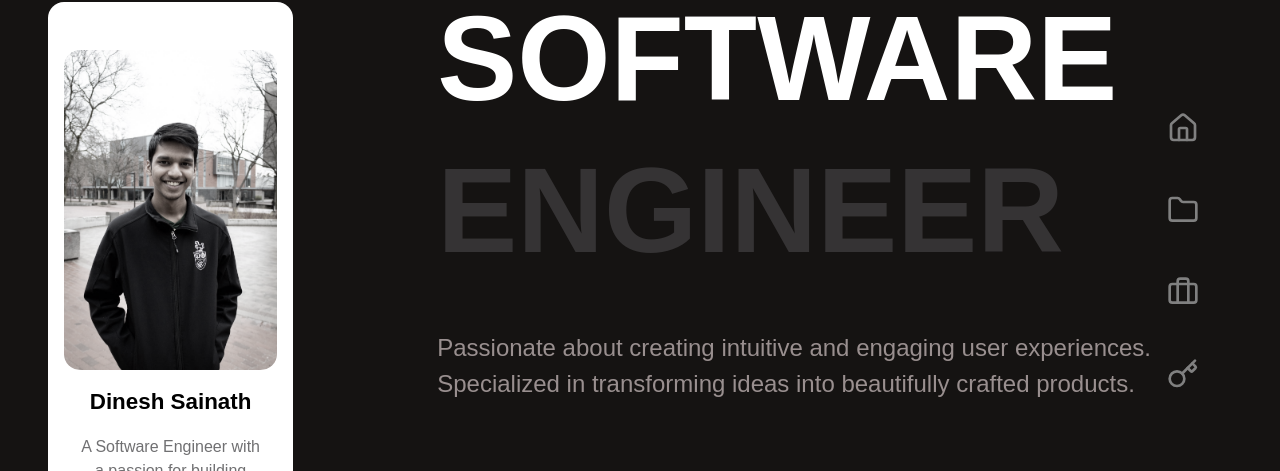
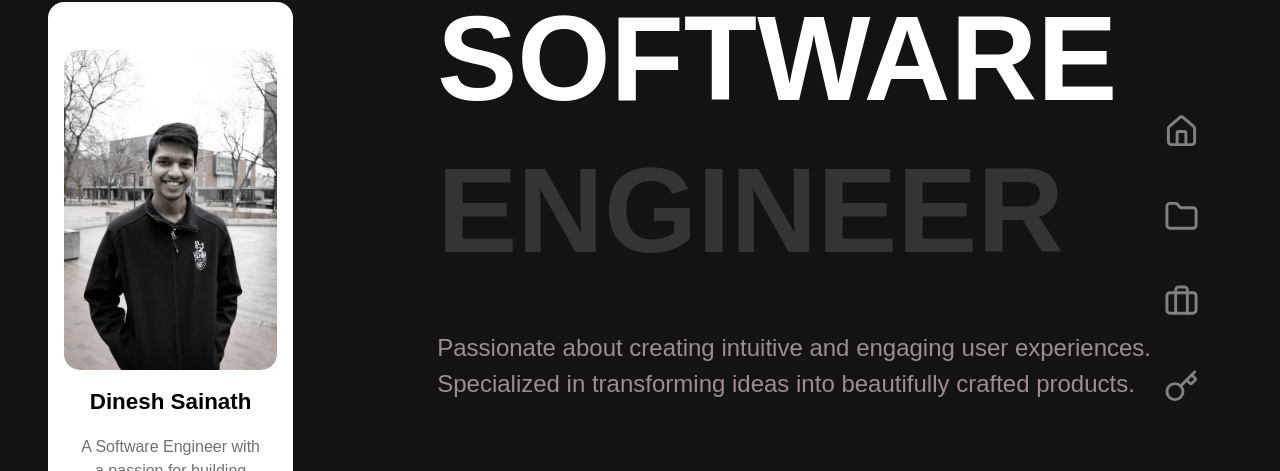
Before and after one commit to DineshSainath/ds-portfolio, a React (Create React App) app: page / in a window 1280 px wide. Shown: the part 141-612 px from the top of the page. Built offline with nearby package versions, Linux system fonts and the light colour scheme; the HTML template or start-up script is replaced by a standard one; a web font is replaced by a local one.

Commit message:
navbar align

```diff
--- a/src/components/Right.css
+++ b/src/components/Right.css
@@ -4,19 +4,19 @@
   top: 50%;
   transform: translateY(-50%);
   margin-right: 3rem;
-  /* background-color: #f8f9fa; */
   border-radius: 0.8rem;
 }
 
 .nav-background {
-  border-radius: 0.5rem; /* rounded-4 (Bootstrap: 0.5rem or 8px) */
+  border-radius: 0.5rem;
   padding: 1rem;
 }
 
 .navButton {
-  padding: 1rem; /* p-3 (Bootstrap spacing: 1rem or 16px) */
-  display: flex; /* d-flex */
-  justify-content: center; /* justify-content-center */
-  align-items: center; /* align-items-center */
+  padding: 1rem;
+  margin-top: 1rem;
+  display: flex;
+  justify-content: center;
+  align-items: center;
   color: gray;
 }
--- a/src/components/Right.jsx
+++ b/src/components/Right.jsx
@@ -34,7 +34,7 @@ const Right = () => {
                   }}
                   className="navButton btn"
                 >
-                  <item.icon className="nav-icon" size={32} />
+                  <item.icon className="nav-icon" size={35} />
                 </button>
               </li>
             ))}
```
